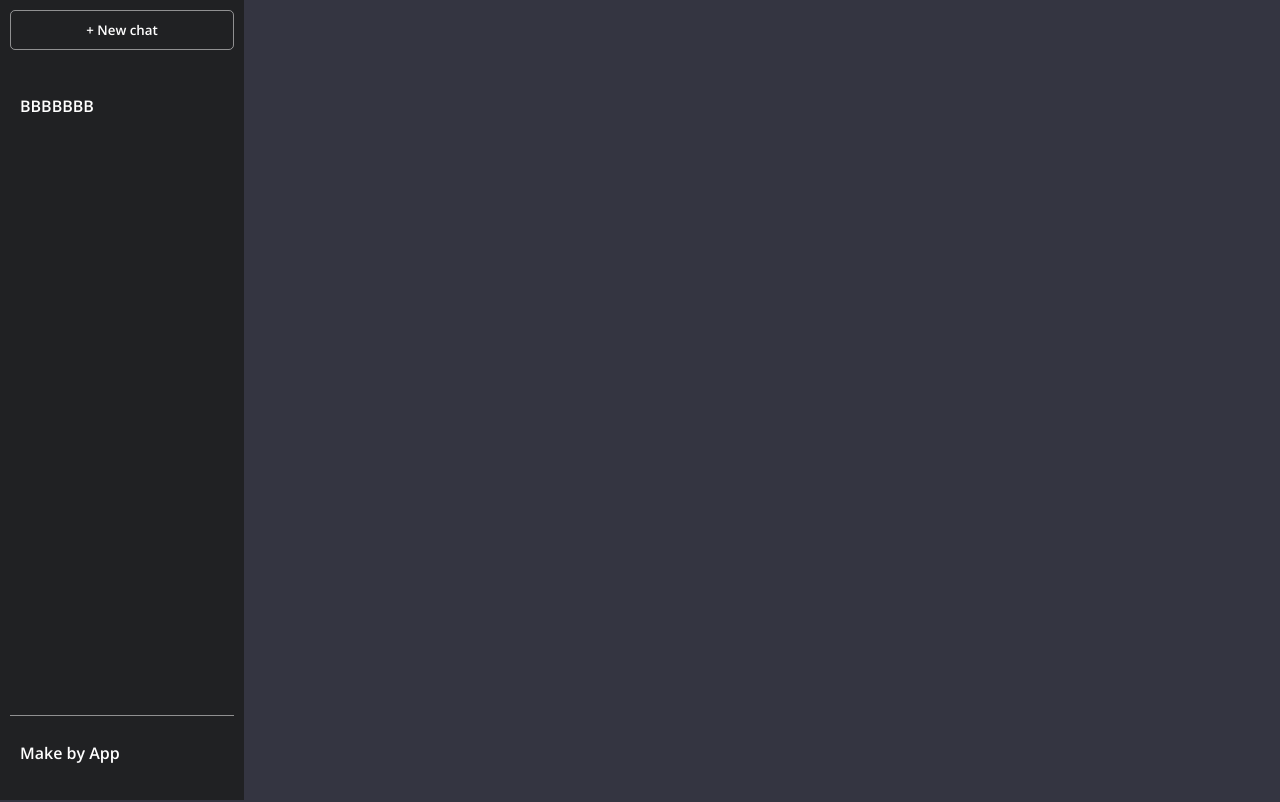
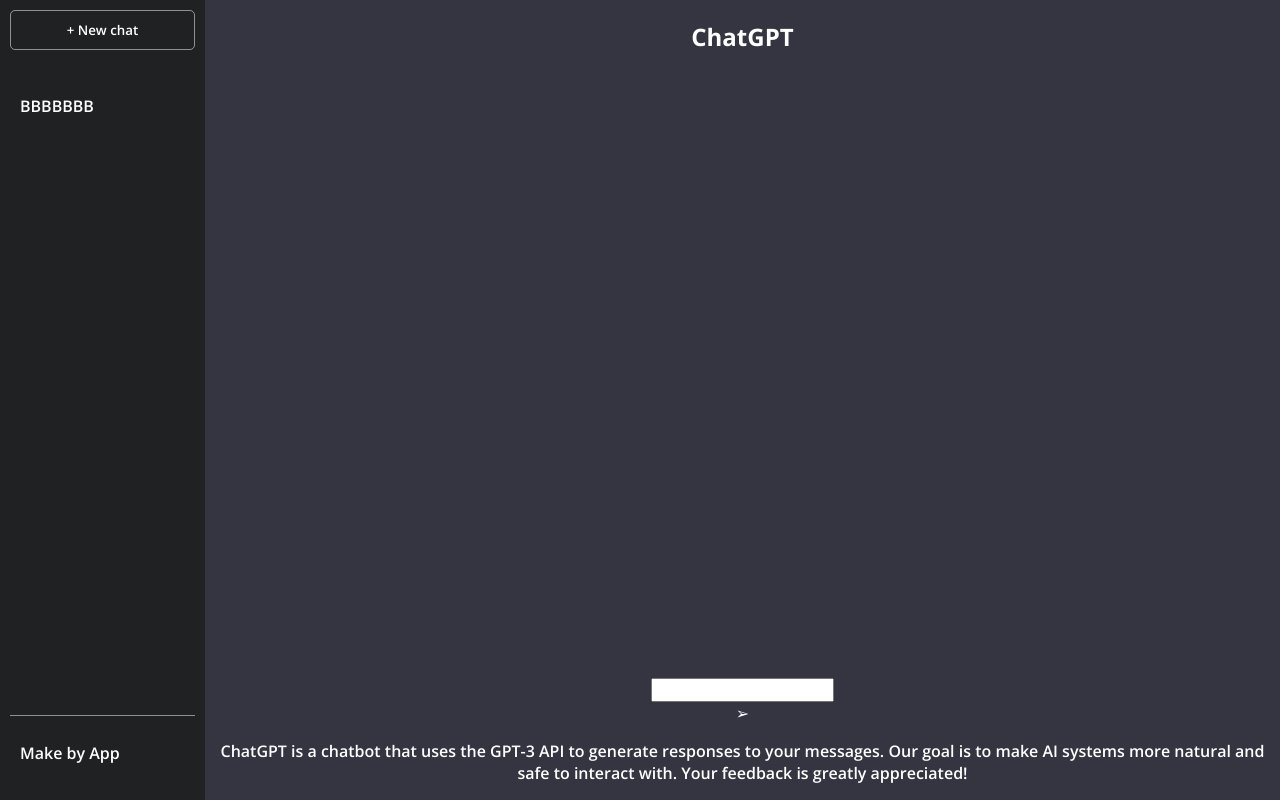
Before and after one commit to huyquangphamname/ChatLineAI, a React (Create React App) app in the folder projectReact-chatgpt-clone/react-chatgpt-clone/: page / in a window 1280 px wide. Shown: the top 802 px of the page. Built offline with nearby package versions, Linux system fonts and the light colour scheme.

Commit message:
edit element info and main

```diff
--- a/projectReact-chatgpt-clone/react-chatgpt-clone/src/index.css
+++ b/projectReact-chatgpt-clone/react-chatgpt-clone/src/index.css
@@ -12,6 +12,7 @@
 
 .app{
     background-color: #343541;
+    display: flex;
 }
 
 .side-bar {
@@ -51,4 +52,16 @@
 .main  {
     height: 100vh;
     width: 100%;
+    display: flex;
+    flex-direction: column;
+    justify-content: space-between;
+    align-items: center;
+    text-align: center;
 }
+
+.info {
+    color: rgba(255, 255, 255, 0.5);
+    font-size: 11px;
+    padding: 10px;
+
+}
```
